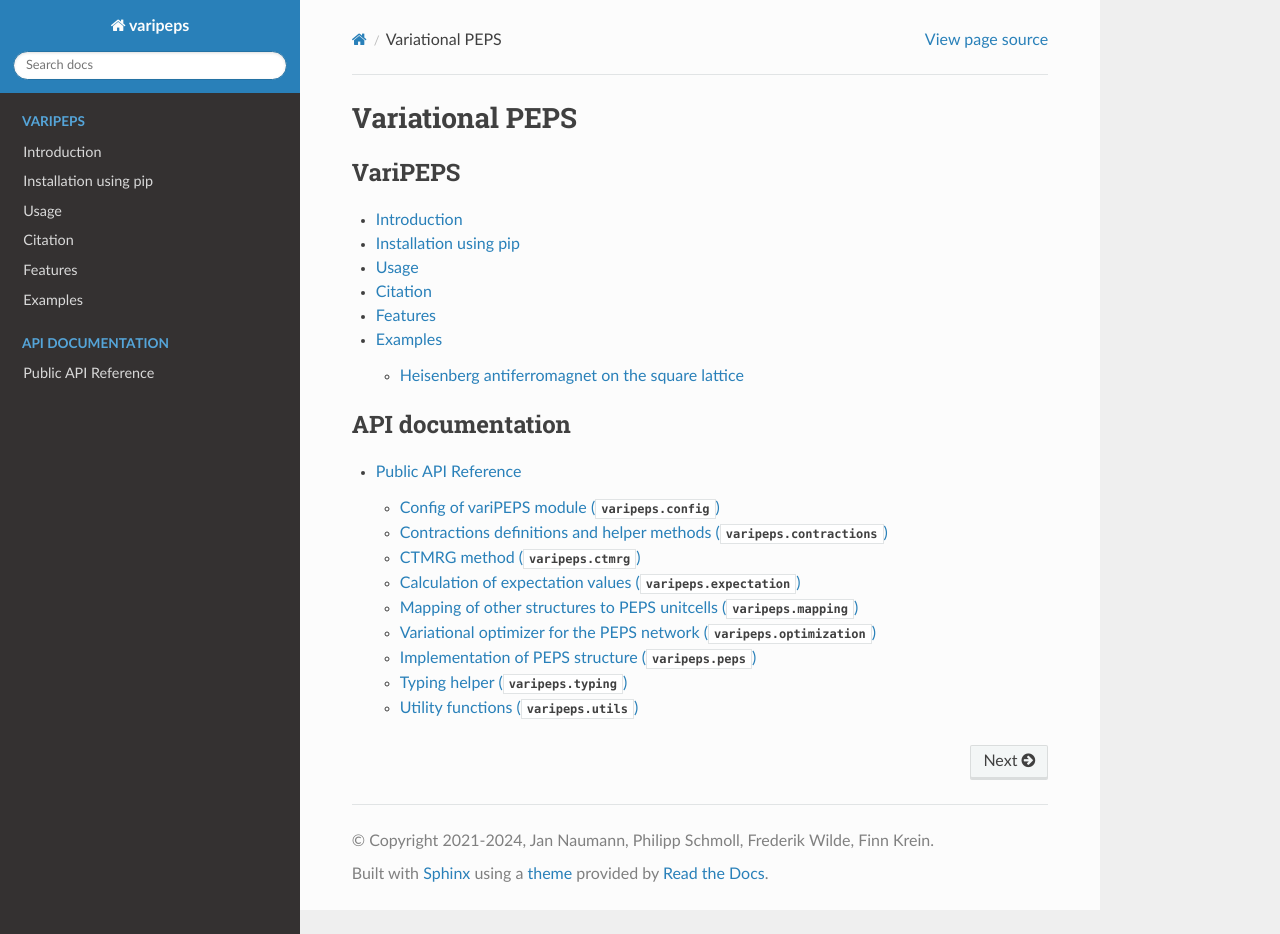
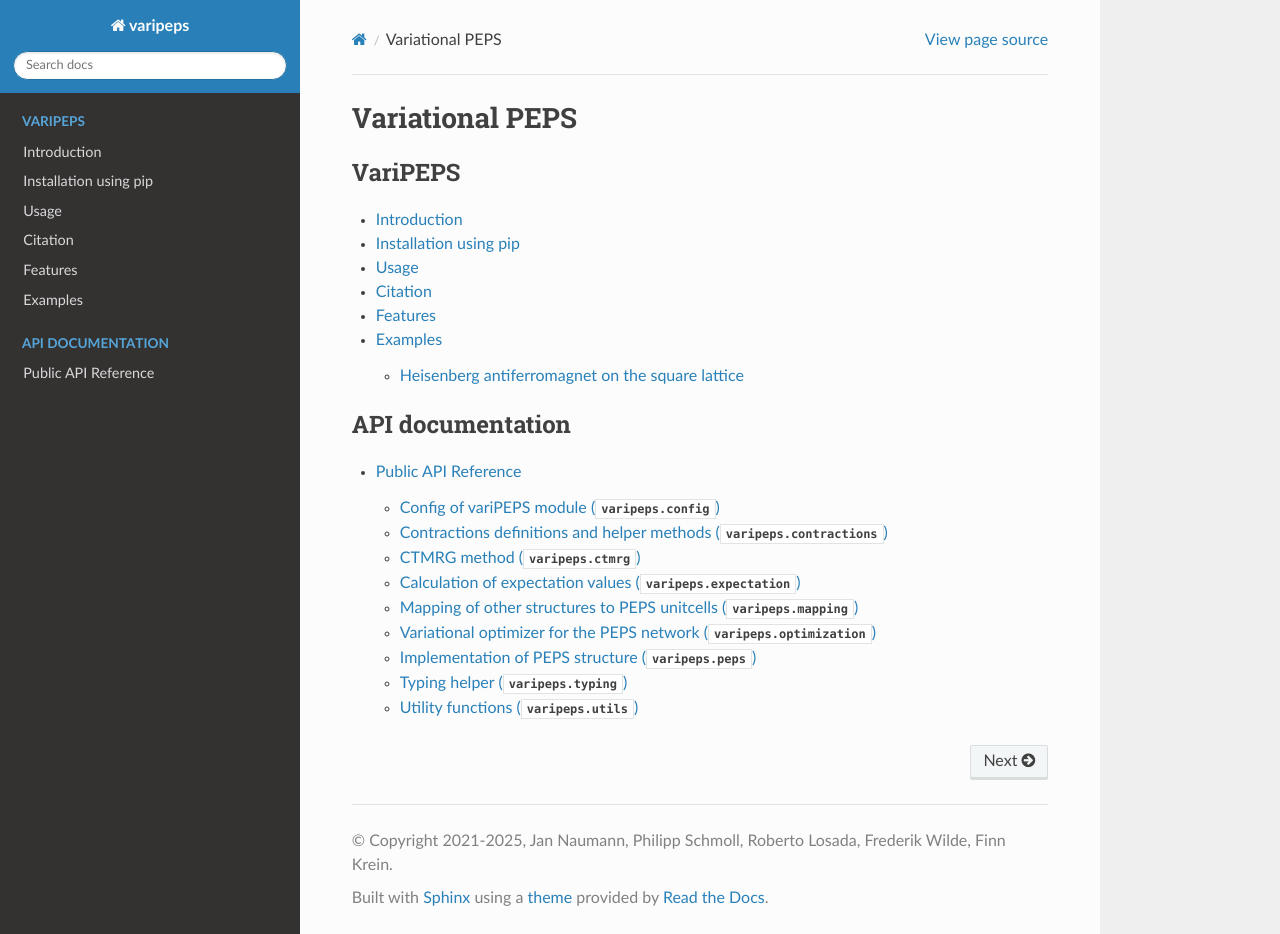
Before and after one commit to variPEPS/variPEPS_Python, a Sphinx documentation site: the page built from docs/source/index.rst, in a window 1280 px wide and 934 px high. Built offline with Sphinx 7.4.7 and the Read the Docs theme 3.1.0, drawn with Linux system fonts in a browser that asks for light colours; the version number is read from the project's files by our own code.

Commit message:
Add Roberto Losada as author to the repository

```diff
--- a/docs/source/conf.py
+++ b/docs/source/conf.py
@@ -22,8 +22,8 @@ sys.path.insert(0, os.path.abspath(".."))
 # -- Project information -----------------------------------------------------
 
 project = "varipeps"
-copyright = "2021-2024, Jan Naumann, Philipp Schmoll, Frederik Wilde, Finn Krein"
-author = "Jan Naumann, Philipp Schmoll, Frederik Wilde, Finn Krein"
+copyright = "2021-2025, Jan Naumann, Philipp Schmoll, Roberto Losada, Frederik Wilde, Finn Krein"
+author = "Jan Naumann, Philipp Schmoll, Roberto Losada, Frederik Wilde, Finn Krein"
 
 # The full version, including alpha/beta/rc tags
 release = importlib.metadata.version("varipeps")
--- a/pyproject.toml
+++ b/pyproject.toml
@@ -5,6 +5,7 @@ description = "Versatile tensor network library for variational ground state sim
 authors = [
     {name = "Jan Naumann", email = "j.naumann@fu-berlin.de"},
     {name = "Philipp Schmoll", email = "philipp.schmoll@fu-berlin.de"},
+    {name = "Roberto Losada", email = "roberto.losada@fu-berlin.de"},
     {name = "Frederik Wilde"},
     {name = "Finn Krein"}
 ]
```
Also changed, not shown: README.md (+5 -3 lines), .zenodo.json, 1 other file.
